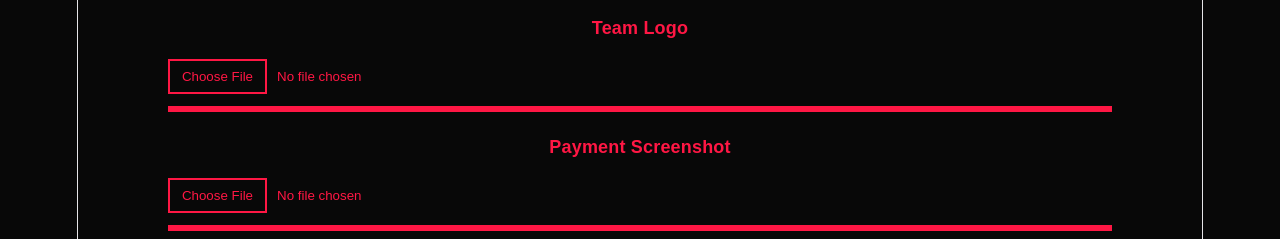
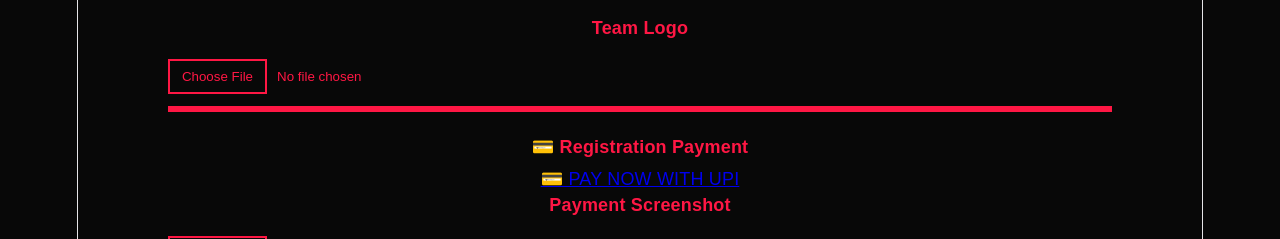
Before and after one commit to 4UL-Esports-India/4ul-esports-india, a React (Vite) app: page / in a window 1280 px wide. Shown: the part 1500-1739 px from the top of the page. Built offline with nearby package versions, Linux system fonts and the light colour scheme; no server answers; the database is empty.

Commit message:
Refactor registration type handling in App component

```diff
--- a/src/App.jsx
+++ b/src/App.jsx
@@ -276,6 +276,7 @@ function App() {
                 <option value="Duo">👥 Duo</option>
                 <option value="Squad">👥 Squad</option>
               </select>
+
               <input
                 name="team_name"
                 placeholder="Guild Name"
@@ -359,6 +360,15 @@ function App() {
                 required
               />
 
+              <label>💳 Registration Payment</label>
+
+              <a
+                href="upi://pay?pa=9067865439-4@ybl&pn=4UL%20Esports%20India&cu=INR"
+                className="payment-button"
+              >
+                💳 PAY NOW WITH UPI
+              </a>
+
               <label>Payment Screenshot</label>
 
               <input
@@ -440,10 +450,12 @@ function App() {
                   teams.map((team) => (
                     <div className="card" key={team.id}>
                       <h3>🏆 {team.team_name}</h3>
+
                       <p>
                         <strong>Registration Type:</strong>{" "}
                         {team.registration_type || "Squad"}
                       </p>
+
                       <p>
                         <strong>Captain:</strong>{" "}
                         {team.captain_name}
```
Lines whose indentation alone changed are shown as unchanged.
